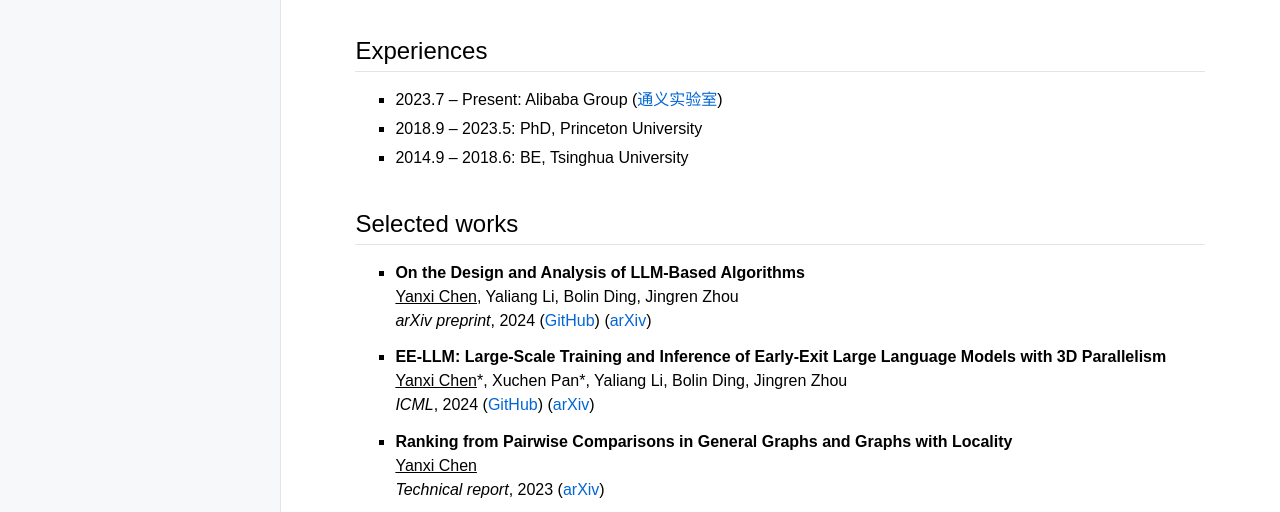
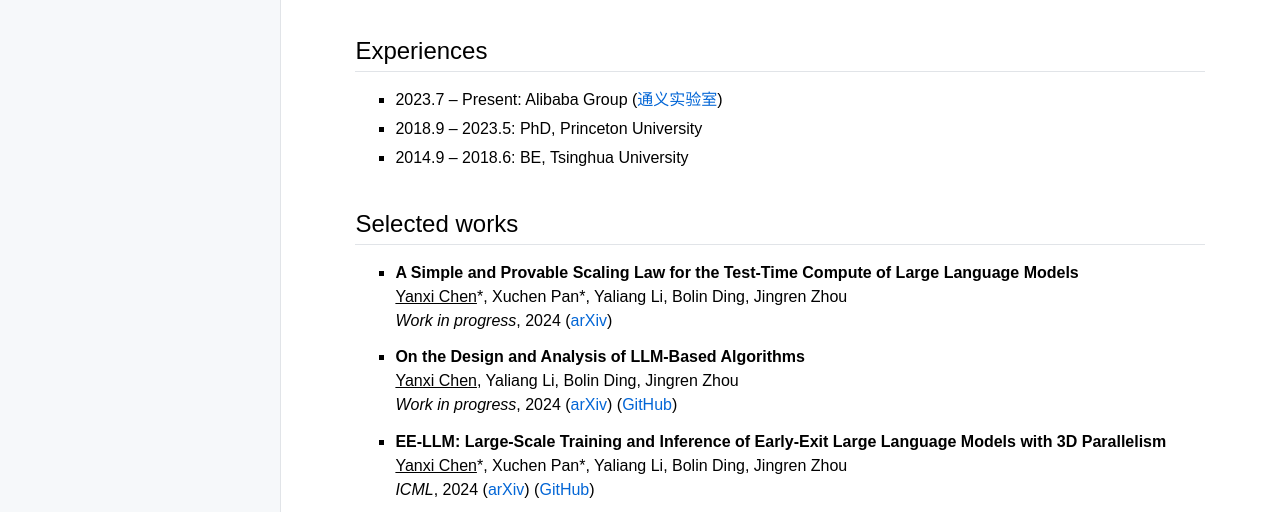
Before and after one commit to yanxi-chen/yanxi-chen.github.io, a plain HTML site: page index.html in a window 1280 px wide. Shown: the part 213-725 px from the top of the page. Drawn offline with nearby package versions, Linux system fonts and the light colour scheme; some packages are replaced by stand-ins of ours.

Commit message:
Update papers

```diff
--- a/index.html
+++ b/index.html
@@ -61,15 +61,21 @@ MathJax.Hub.Config({
 </ul>
 <h2>Selected works</h2>
 <ul>
+<li><p><b>A Simple and Provable Scaling Law for the Test-Time Compute of Large Language Models</b> <br />
+<u>Yanxi Chen</u>*, Xuchen Pan*, Yaliang Li, Bolin Ding, Jingren Zhou <br />
+<i>Work in progress</i>, 2024 (<a href="https://arxiv.org/abs/2411.19477" target=&ldquo;blank&rdquo;>arXiv</a>)</p>
+</li>
+</ul>
+<ul>
 <li><p><b>On the Design and Analysis of LLM-Based Algorithms</b> <br />
 <u>Yanxi Chen</u>, Yaliang Li, Bolin Ding, Jingren Zhou <br />
-<i>arXiv preprint</i>, 2024 (<a href="https://github.com/modelscope/agentscope/tree/main/examples/paper_llm_based_algorithm" target=&ldquo;blank&rdquo;>GitHub</a>) (<a href="https://arxiv.org/abs/2407.14788" target=&ldquo;blank&rdquo;>arXiv</a>)</p>
+<i>Work in progress</i>, 2024 (<a href="https://arxiv.org/abs/2407.14788" target=&ldquo;blank&rdquo;>arXiv</a>) (<a href="https://github.com/modelscope/agentscope/tree/main/examples/paper_llm_based_algorithm" target=&ldquo;blank&rdquo;>GitHub</a>)</p>
 </li>
 </ul>
 <ul>
 <li><p><b>EE-LLM: Large-Scale Training and Inference of Early-Exit Large Language Models with 3D Parallelism</b> <br />
 <u>Yanxi Chen</u>*, Xuchen Pan*, Yaliang Li, Bolin Ding, Jingren Zhou <br />
-<i>ICML</i>, 2024 (<a href="https://github.com/pan-x-c/EE-LLM" target=&ldquo;blank&rdquo;>GitHub</a>) (<a href="https://arxiv.org/abs/2312.04916" target=&ldquo;blank&rdquo;>arXiv</a>)</p>
+<i>ICML</i>, 2024 (<a href="https://arxiv.org/abs/2312.04916" target=&ldquo;blank&rdquo;>arXiv</a>) (<a href="https://github.com/pan-x-c/EE-LLM" target=&ldquo;blank&rdquo;>GitHub</a>)</p>
 </li>
 </ul>
 <ul>
@@ -81,7 +87,7 @@ MathJax.Hub.Config({
 <ul>
 <li><p><b>Learning Mixtures of Linear Dynamical Systems</b><br />
 <u>Yanxi Chen</u>, H. Vincent Poor<br />
-<i>ICML</i>, 2022, Outstanding Paper Award (<a href="PMLR" target=&ldquo;blank&rdquo;>PMLR</a>) (<a href="https://arxiv.org/abs/2201.11211" target=&ldquo;blank&rdquo;>arXiv</a>)</p>
+<i>ICML</i>, 2022, Outstanding Paper Award (<a href="https://proceedings.mlr.press/v162/chen22t.html" target=&ldquo;blank&rdquo;>PMLR</a>) (<a href="https://arxiv.org/abs/2201.11211" target=&ldquo;blank&rdquo;>arXiv</a>)</p>
 </li>
 </ul>
 </div> <!-- <div id="layout-content"> -->
```
Also changed, not shown: details.html (+5 -2 lines).
